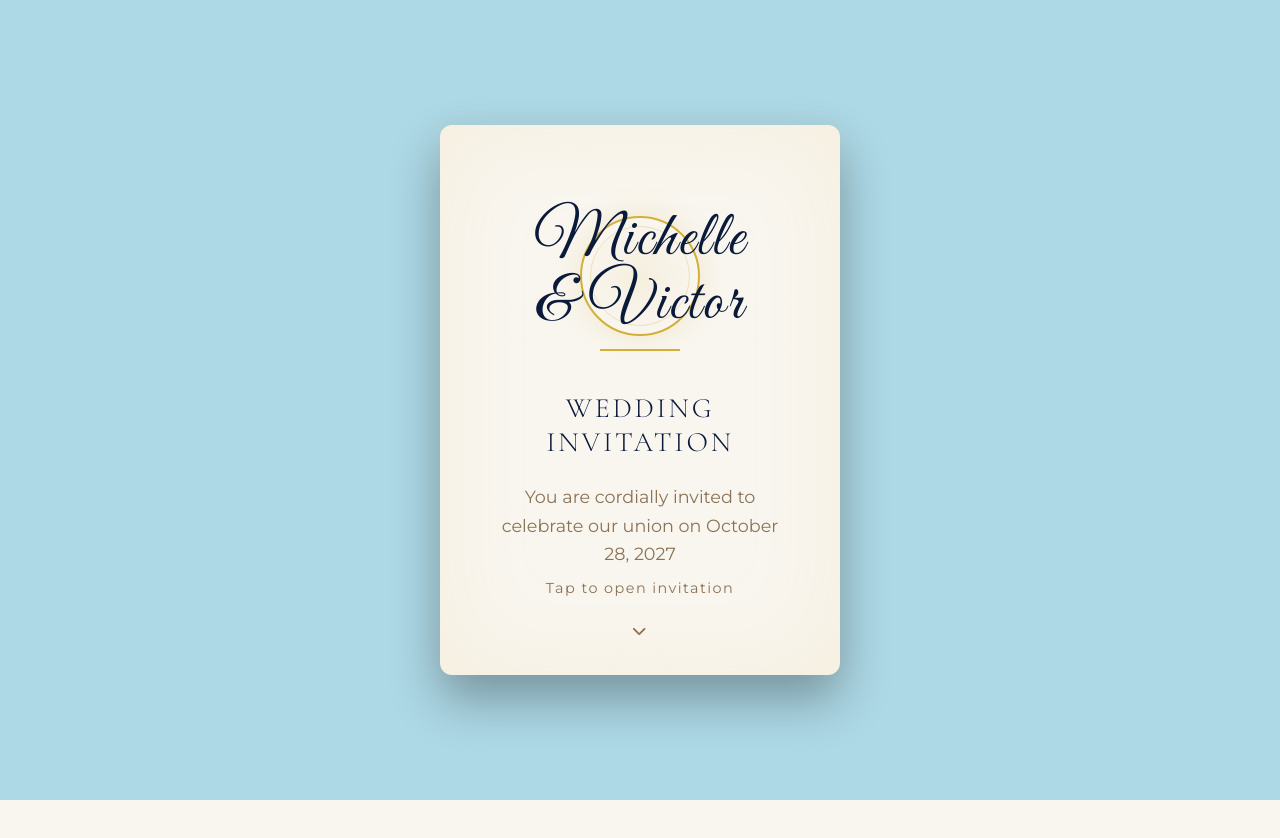
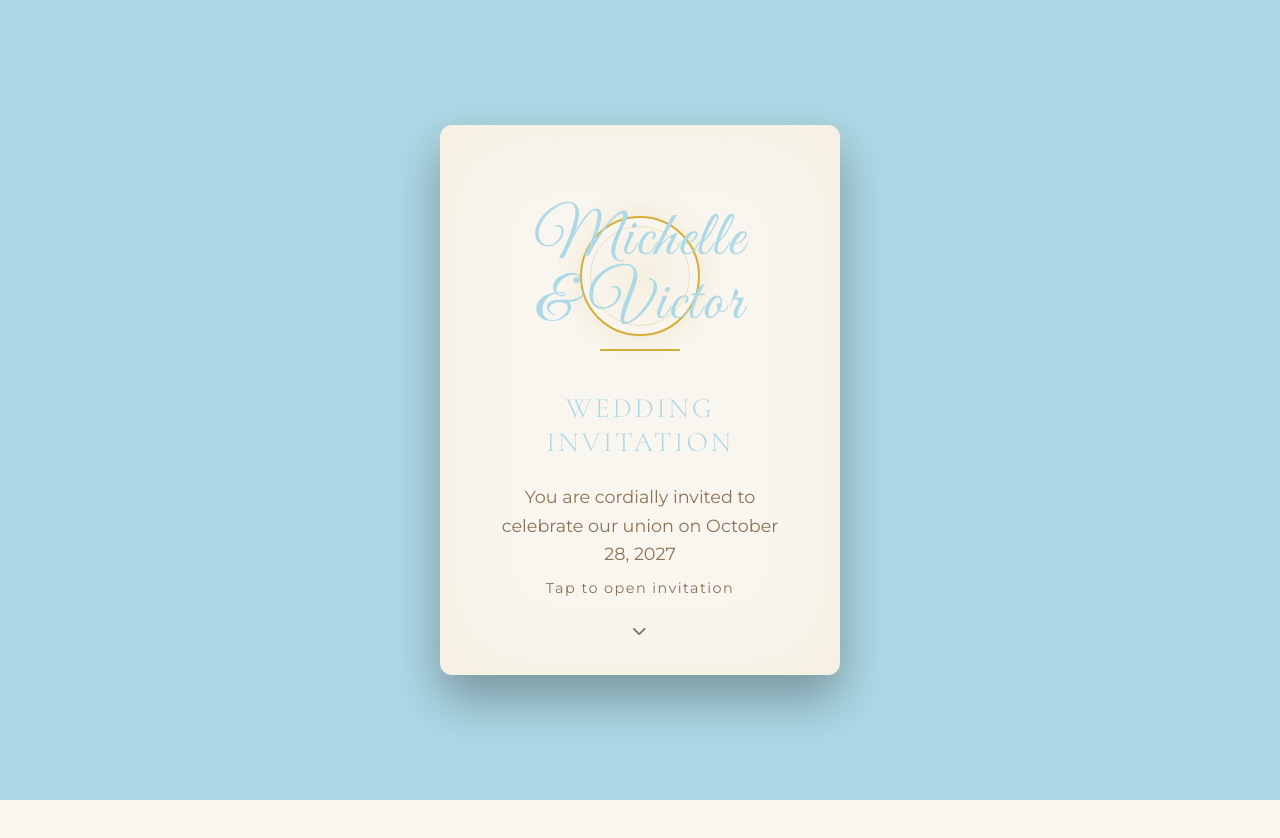
Before and after one commit to Bikoyyy/m-vWedding, a plain HTML site: page index.html in a window 1280 px wide. Shown: the top 838 px of the page. Drawn offline with nearby package versions, Linux system fonts and the light colour scheme.

Commit message:
Update index.html

```diff
--- a/index.html
+++ b/index.html
@@ -12,7 +12,7 @@
     <link rel="stylesheet" href="https://cdnjs.cloudflare.com/ajax/libs/font-awesome/6.4.0/css/all.min.css">
     <style>
         :root {
-            --royal-blue: #0A1A3A;
+            --royal-blue: #ADD8E6;
             --royal-blue-light: #1E3A8A;
             --royal-blue-dark: #ADD8E6;
             --cream: #F9F6F0;
```
